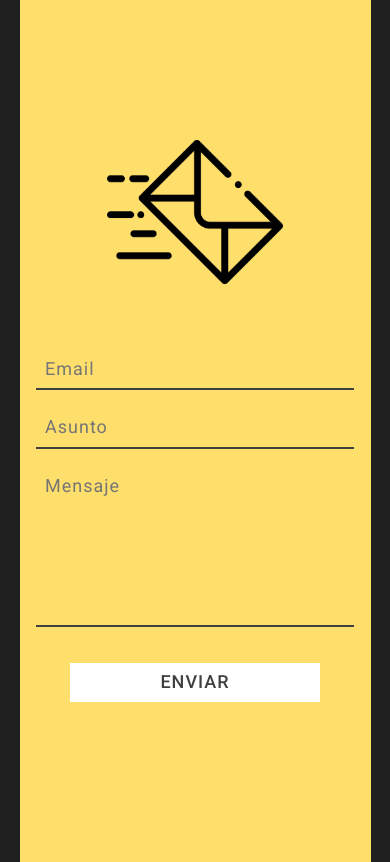
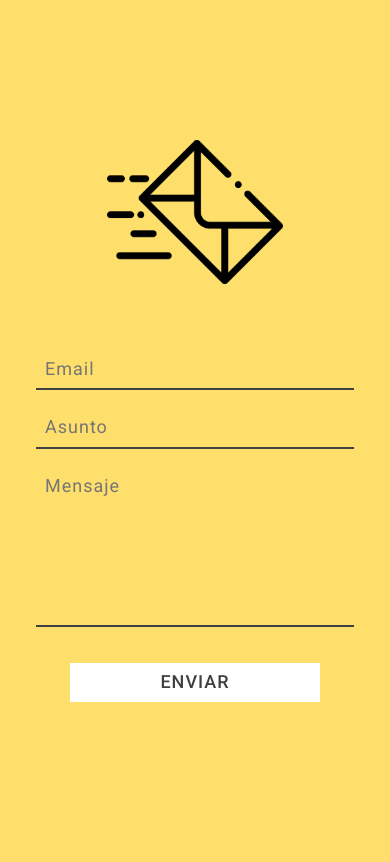
Before and after one commit to VitaminaCxD/formulario, a plain HTML site: page index.html in a window 390 px wide. Drawn offline with Linux system fonts and the light colour scheme.

Commit message:
Mobile first totalmente acabada

```diff
--- a/css/style.css
+++ b/css/style.css
@@ -15,7 +15,7 @@
 }
 
 body {
-    background: var(--blackish);
+    background: var(--egg-yellow);
 }
 
 .main {
@@ -25,7 +25,7 @@ body {
     flex-direction: column;
     justify-content: center;
     align-items: center;
-    background: var(--blackish);
+    background: var(--egg-yellow);
 }
 
 .container {
@@ -37,7 +37,6 @@ body {
     justify-content: center;
     align-items: center;
     gap: 1rem;
-    background: var(--egg-yellow);
 }
 
 .img-container {
@@ -79,7 +78,7 @@ body {
 .formulario__input--textarea {
     resize: none;
     min-height: 140px;
-    overflow: scroll;
+    /* overflow: auto; */
 }
 
 .formulario__input:focus {
```
